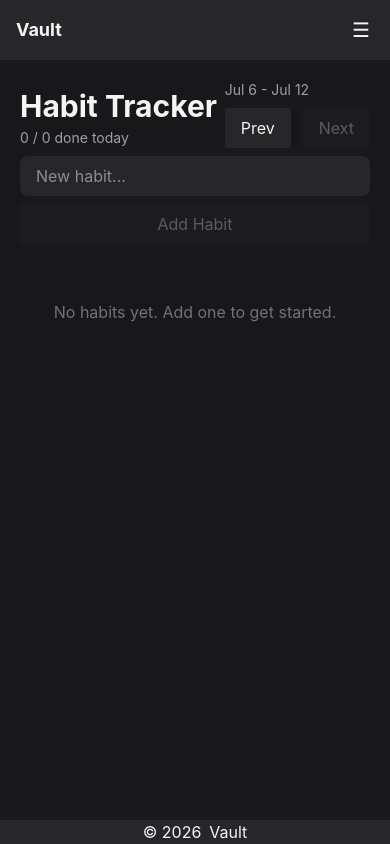
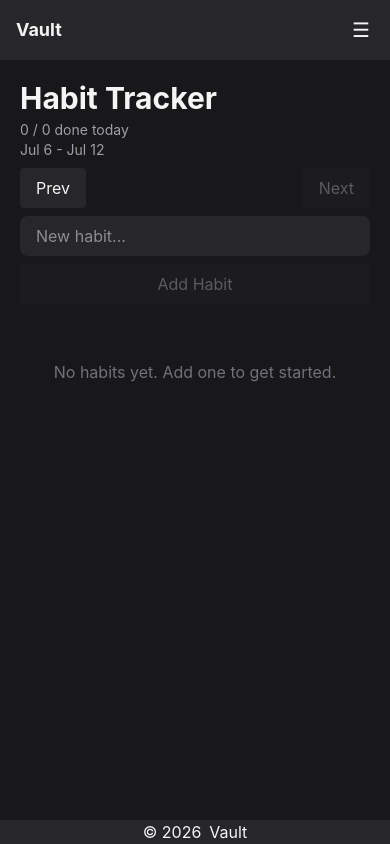
Before and after one commit to Dimterion/vault, a React (Vite) app: page /habit-tracker in a window 390 px wide. Built offline with nearby package versions, Linux system fonts and the light colour scheme.

Commit message:
minor elements adjustment

```diff
--- a/src/components/HabitTracker/HabitTrackerHeader.tsx
+++ b/src/components/HabitTracker/HabitTrackerHeader.tsx
@@ -30,9 +30,9 @@ export default function HabitTrackerHeader({
         </span>
       </div>
 
-      <div className="flex flex-col gap-2 sm:items-end sm:gap-1">
+      <div className="flex w-full flex-col gap-2 sm:w-fit sm:items-end sm:gap-1">
         <span className="text-sm text-zinc-400">{dateRange}</span>
-        <div className="mb-2 flex items-center gap-3">
+        <div className="mb-2 flex items-center justify-between gap-3">
           <Button onClick={onPrev}>Prev</Button>
           <Button
             onClick={onNext}
--- a/src/components/ListingDetails.tsx
+++ b/src/components/ListingDetails.tsx
@@ -14,7 +14,7 @@ type ListingDetailsProps = {
 export default function ListingDetails({ listing }: ListingDetailsProps) {
   return (
     <article className="flex flex-col gap-2 px-2">
-      <h3 className="text-lg font-bold">{listing.name}</h3>
+      <h3 className="text-center text-lg font-bold">{listing.name}</h3>
       <p className="text-zinc-300">{listing.description}</p>
       <a
         href={listing.link}
--- a/src/components/Modal.tsx
+++ b/src/components/Modal.tsx
@@ -13,7 +13,7 @@ export default function Modal({ onClose, children }: ModalProps) {
       onClick={onClose}
     >
       <div
-        className="w-full max-w-md rounded-lg bg-zinc-800 p-2 text-white shadow-xl"
+        className="w-full max-w-md rounded-lg border bg-zinc-800 p-2 text-white shadow-xl"
         onClick={(e) => e.stopPropagation()}
       >
         <div className="flex justify-end">
```
